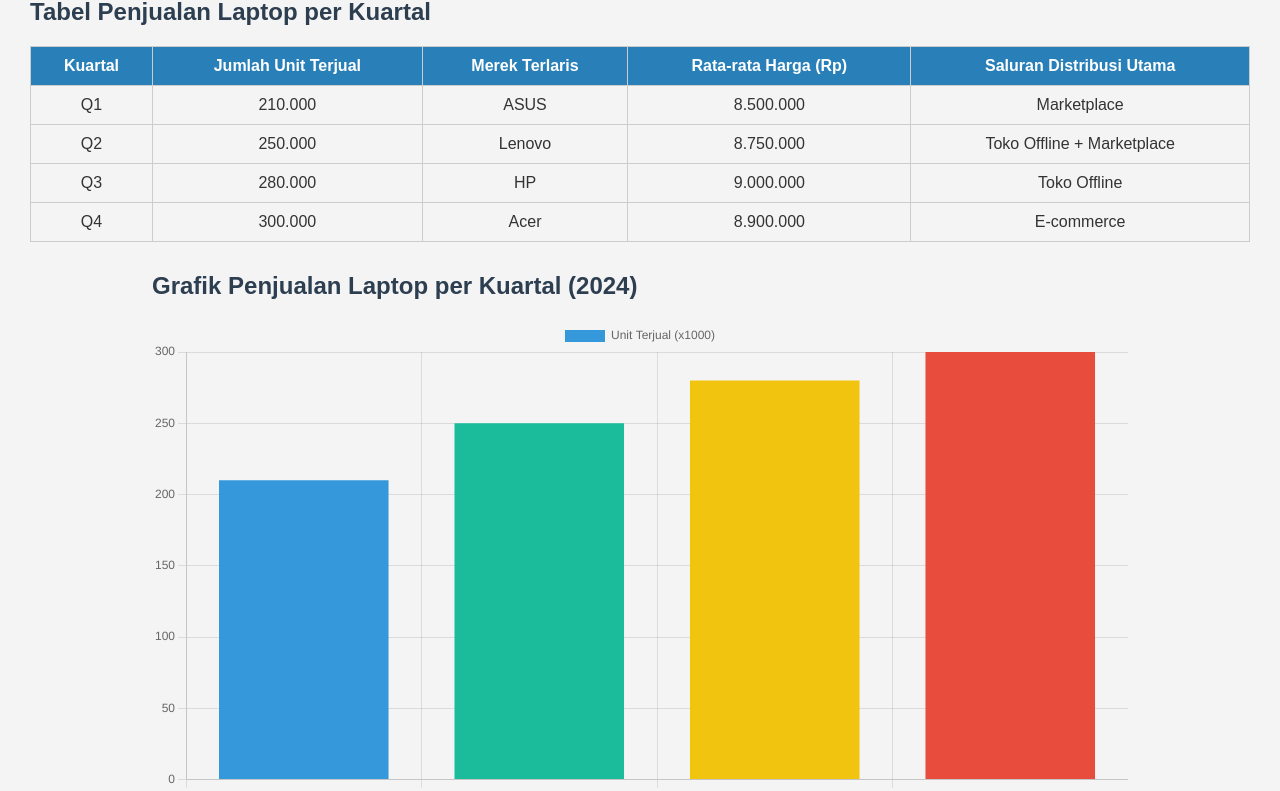
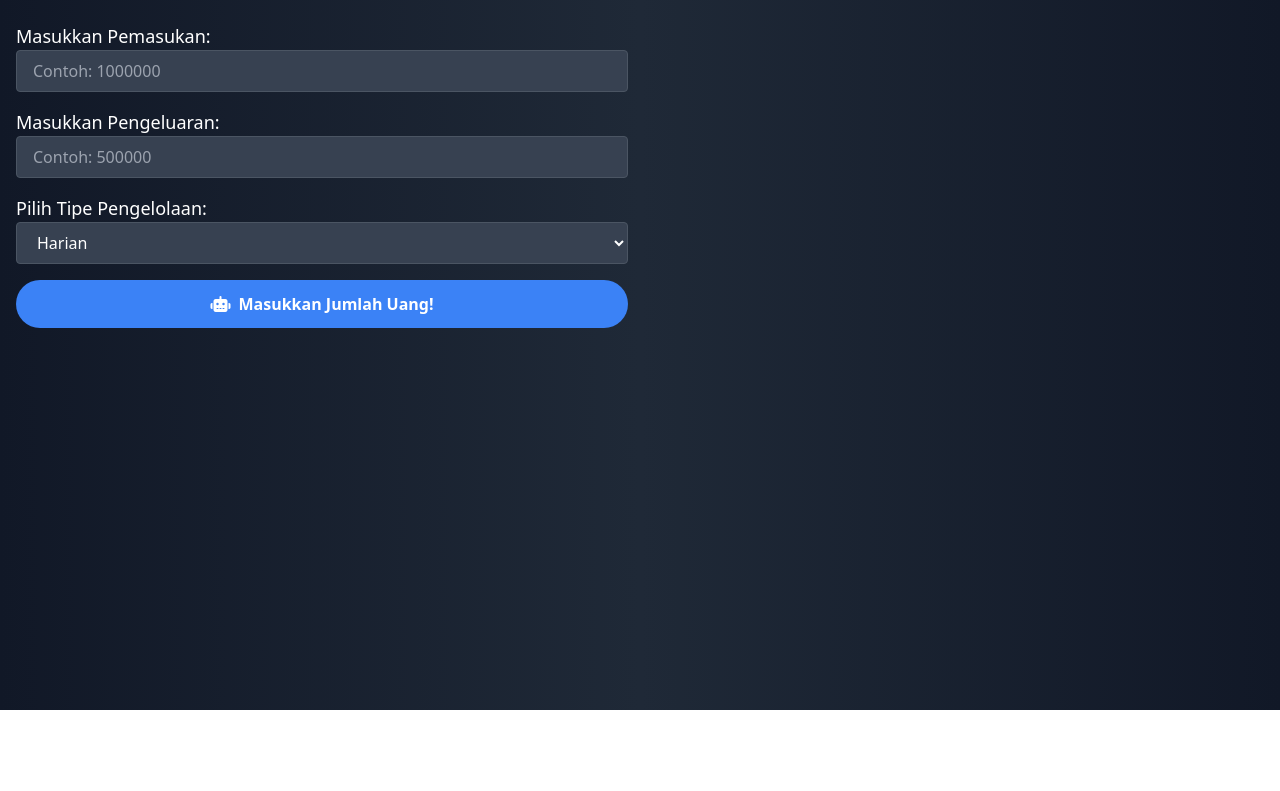
Before and after one commit to ghoni2120/my-first-repo, a plain HTML site: page index.html in a window 1280 px wide. Shown: the part 90-881 px from the top of the page. After the commit the page ends 800 px from the top, so only its background shows below. Drawn offline with nearby package versions, Linux system fonts and the light colour scheme.

Commit message:
masukan ini

```diff
--- a/index.html
+++ b/index.html
@@ -2,131 +2,110 @@
 <html lang="id">
 <head>
   <meta charset="UTF-8">
-  <title>Analisis Penjualan Laptop 2024</title>
-  <script src="https://cdn.jsdelivr.net/npm/chart.js"></script>
-  <style>
-    body {
-      font-family: Arial, sans-serif;
-      margin: 30px;
-      background-color: #f4f4f4;
-      color: #333;
-    }
-    h1, h2 {
-      color: #2c3e50;
-    }
-    table {
-      width: 100%;
-      border-collapse: collapse;
-      margin-bottom: 30px;
-    }
-    th, td {
-      padding: 10px;
-      border: 1px solid #ccc;
-      text-align: center;
-    }
-    th {
-      background-color: #2980b9;
-      color: white;
-    }
-    .chart-container {
-      width: 80%;
-      margin: auto;
-    }
-  </style>
+  <meta name="viewport" content="width=device-width, initial-scale=1.0">
+  <title>Generator Pengelolaan Keuangan</title>
+  <script src="https://cdn.jsdelivr.net/npm/docx@7.7.0/build/index.min.js"></script>
+  <script src="https://cdn.tailwindcss.com"></script>
+  <link rel="stylesheet" href="https://cdnjs.cloudflare.com/ajax/libs/font-awesome/6.4.0/css/all.min.css">
 </head>
-<body>
+<body class="bg-gradient-to-r from-gray-900 via-gray-800 to-gray-900 text-white min-h-screen font-sans">
+  <div class="container mx-auto px-4 py-10 animate-fade-in">
+    <h1 class="text-4xl font-bold text-center mb-8">Generator Pengelolaan Keuangan</h1>
 
-  <h1>Analisis Penjualan Laptop di Indonesia Tahun 2024</h1>
+    <div class="grid md:grid-cols-2 gap-6">
+      <div class="space-y-4">
+        <label class="block">
+          <span class="text-lg">Masukkan Pemasukan:</span>
+          <input type="number" id="pemasukan" class="w-full px-4 py-2 rounded bg-gray-700 border border-gray-600 focus:outline-none" placeholder="Contoh: 1000000">
+        </label>
 
-  <h2>Tabel Penjualan Laptop per Kuartal</h2>
-  <table>
-    <tr>
-      <th>Kuartal</th>
-      <th>Jumlah Unit Terjual</th>
-      <th>Merek Terlaris</th>
-      <th>Rata-rata Harga (Rp)</th>
-      <th>Saluran Distribusi Utama</th>
-    </tr>
-    <tr>
-      <td>Q1</td>
-      <td>210.000</td>
-      <td>ASUS</td>
-      <td>8.500.000</td>
-      <td>Marketplace</td>
-    </tr>
-    <tr>
-      <td>Q2</td>
-      <td>250.000</td>
-      <td>Lenovo</td>
-      <td>8.750.000</td>
-      <td>Toko Offline + Marketplace</td>
-    </tr>
-    <tr>
-      <td>Q3</td>
-      <td>280.000</td>
-      <td>HP</td>
-      <td>9.000.000</td>
-      <td>Toko Offline</td>
-    </tr>
-    <tr>
-      <td>Q4</td>
-      <td>300.000</td>
-      <td>Acer</td>
-      <td>8.900.000</td>
-      <td>E-commerce</td>
-    </tr>
-  </table>
+        <label class="block">
+          <span class="text-lg">Masukkan Pengeluaran:</span>
+          <input type="number" id="pengeluaran" class="w-full px-4 py-2 rounded bg-gray-700 border border-gray-600 focus:outline-none" placeholder="Contoh: 500000">
+        </label>
 
-  <div class="chart-container">
-    <h2>Grafik Penjualan Laptop per Kuartal (2024)</h2>
-    <canvas id="penjualanChart"></canvas>
-  </div>
+        <label class="block">
+          <span class="text-lg">Pilih Tipe Pengelolaan:</span>
+          <select id="tipe" class="w-full px-4 py-2 rounded bg-gray-700 border border-gray-600">
+            <option value="harian">Harian</option>
+            <option value="mingguan">Mingguan</option>
+            <option value="bulanan">Bulanan</option>
+          </select>
+        </label>
 
-  <div class="chart-container">
-    <h2>Pangsa Pasar Merek Laptop</h2>
-    <canvas id="pieChart"></canvas>
+        <button onclick="generateKeuangan()" class="bg-blue-500 hover:bg-blue-600 transition px-6 py-3 rounded-full text-white font-semibold w-full mt-4 flex items-center justify-center">
+          <i class="fas fa-robot mr-2"></i> Masukkan Jumlah Uang!
+        </button>
+
+        <div id="loading" class="hidden mt-4 text-center">
+          <i class="fas fa-spinner fa-spin text-xl text-blue-400"></i>
+          <p>Memproses data Anda...</p>
+        </div>
+      </div>
+
+      <div id="hasil" class="space-y-4"></div>
+    </div>
   </div>
 
   <script>
-    // Bar Chart - Penjualan per Kuartal
-    const ctx = document.getElementById('penjualanChart').getContext('2d');
-    const penjualanChart = new Chart(ctx, {
-      type: 'bar',
-      data: {
-        labels: ['Q1', 'Q2', 'Q3', 'Q4'],
-        datasets: [{
-          label: 'Unit Terjual (x1000)',
-          data: [210, 250, 280, 300],
-          backgroundColor: ['#3498db', '#1abc9c', '#f1c40f', '#e74c3c']
+    function generateKeuangan() {
+      const pemasukan = parseInt(document.getElementById("pemasukan").value);
+      const pengeluaran = parseInt(document.getElementById("pengeluaran").value);
+      const tipe = document.getElementById("tipe").value;
+
+      if (isNaN(pemasukan) || isNaN(pengeluaran)) {
+        alert("Mohon masukkan nilai pemasukan dan pengeluaran dengan benar.");
+        return;
+      }
+
+      const hasil = pemasukan - pengeluaran;
+      const hasilElement = document.getElementById("hasil");
+      const loading = document.getElementById("loading");
+
+      hasilElement.innerHTML = "";
+      loading.classList.remove("hidden");
+
+      setTimeout(() => {
+        loading.classList.add("hidden");
+        hasilElement.innerHTML = `
+          <div class='bg-gray-800 p-6 rounded-lg shadow-xl space-y-4'>
+            <h2 class='text-2xl font-bold'>Ringkasan Keuangan ${tipe}</h2>
+            <p><strong>Pemasukan:</strong> Rp ${pemasukan.toLocaleString()}</p>
+            <p><strong>Pengeluaran:</strong> Rp ${pengeluaran.toLocaleString()}</p>
+            <p><strong>Sisa Uang:</strong> Rp ${hasil.toLocaleString()}</p>
+            <div class="flex space-x-4">
+              <button onclick="salinKeClipboard(${pemasukan}, ${pengeluaran}, ${hasil}, '${tipe}')" class="bg-green-500 hover:bg-green-600 px-4 py-2 rounded-full">Salin</button>
+              <button onclick="exportKeWord(${pemasukan}, ${pengeluaran}, ${hasil}, '${tipe}')" class="bg-purple-500 hover:bg-purple-600 px-4 py-2 rounded-full">Export ke Word</button>
+            </div>
+          </div>`;
+      }, 1000);
+    }
+
+    function salinKeClipboard(pemasukan, pengeluaran, hasil, tipe) {
+      const text = `Pengelolaan Keuangan ${tipe}\nPemasukan: Rp ${pemasukan.toLocaleString()}\nPengeluaran: Rp ${pengeluaran.toLocaleString()}\nSisa Uang: Rp ${hasil.toLocaleString()}`;
+      navigator.clipboard.writeText(text).then(() => alert("Disalin ke clipboard!"));
+    }
+
+    async function exportKeWord(pemasukan, pengeluaran, hasil, tipe) {
+      const { Document, Packer, Paragraph, TextRun } = window.docx;
+      const doc = new Document({
+        sections: [{
+          children: [
+            new Paragraph({ children: [new TextRun({ text: `Ringkasan Keuangan ${tipe}`, bold: true, size: 28 })] }),
+            new Paragraph(`Pemasukan: Rp ${pemasukan.toLocaleString()}`),
+            new Paragraph(`Pengeluaran: Rp ${pengeluaran.toLocaleString()}`),
+            new Paragraph(`Sisa Uang: Rp ${hasil.toLocaleString()}`)
+          ]
         }]
-      },
-      options: {
-        responsive: true,
-        scales: {
-          y: {
-            beginAtZero: true
-          }
-        }
-      }
-    });
-
-    // Pie Chart - Pangsa Pasar Merek
-    const ctx2 = document.getElementById('pieChart').getContext('2d');
-    const pieChart = new Chart(ctx2, {
-      type: 'pie',
-      data: {
-        labels: ['ASUS', 'Lenovo', 'HP', 'Acer', 'Lainnya'],
-        datasets: [{
-          label: 'Persentase',
-          data: [26, 24, 20, 18, 12],
-          backgroundColor: ['#2ecc71', '#3498db', '#e67e22', '#9b59b6', '#95a5a6']
-        }]
-      },
-      options: {
-        responsive: true
-      }
-    });
+      });
+      const blob = await Packer.toBlob(doc);
+      const url = URL.createObjectURL(blob);
+      const a = document.createElement("a");
+      a.href = url;
+      a.download = `Ringkasan_Keuangan_${tipe}.docx`;
+      a.click();
+      URL.revokeObjectURL(url);
+    }
   </script>
-
 </body>
 </html>
```
